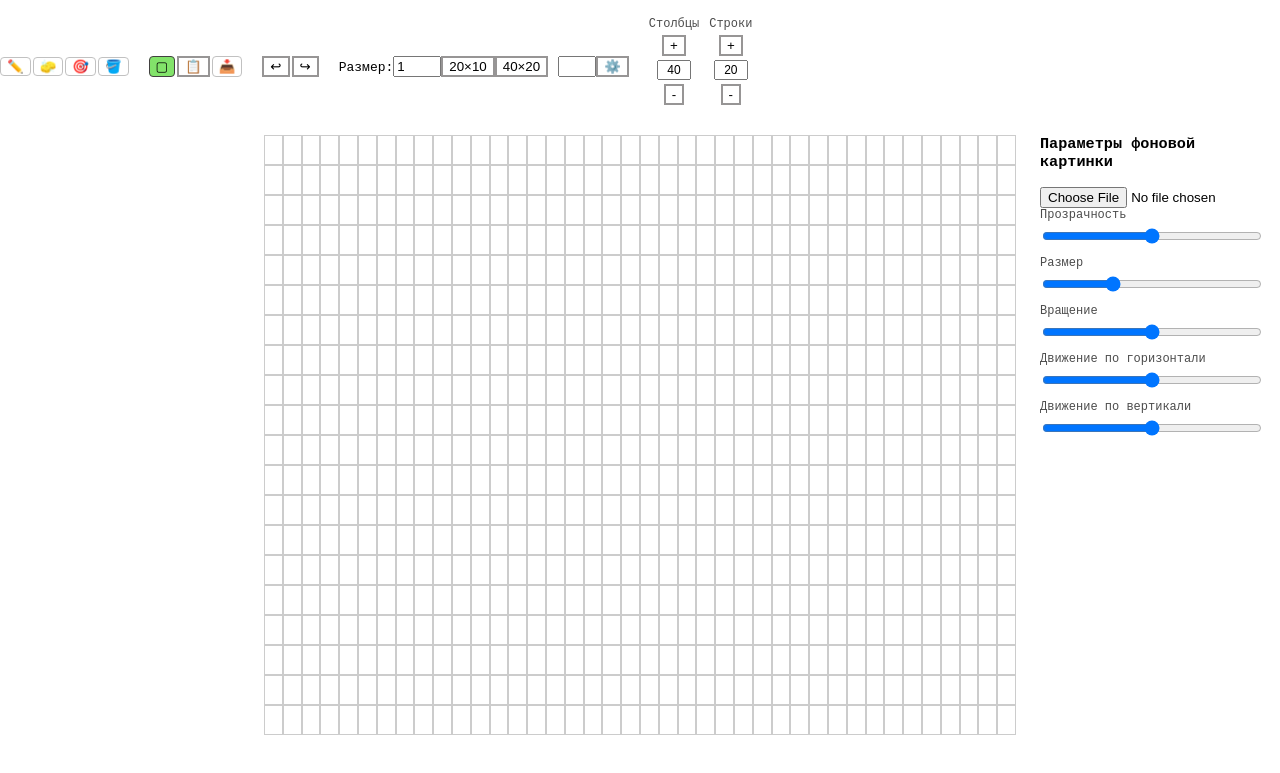
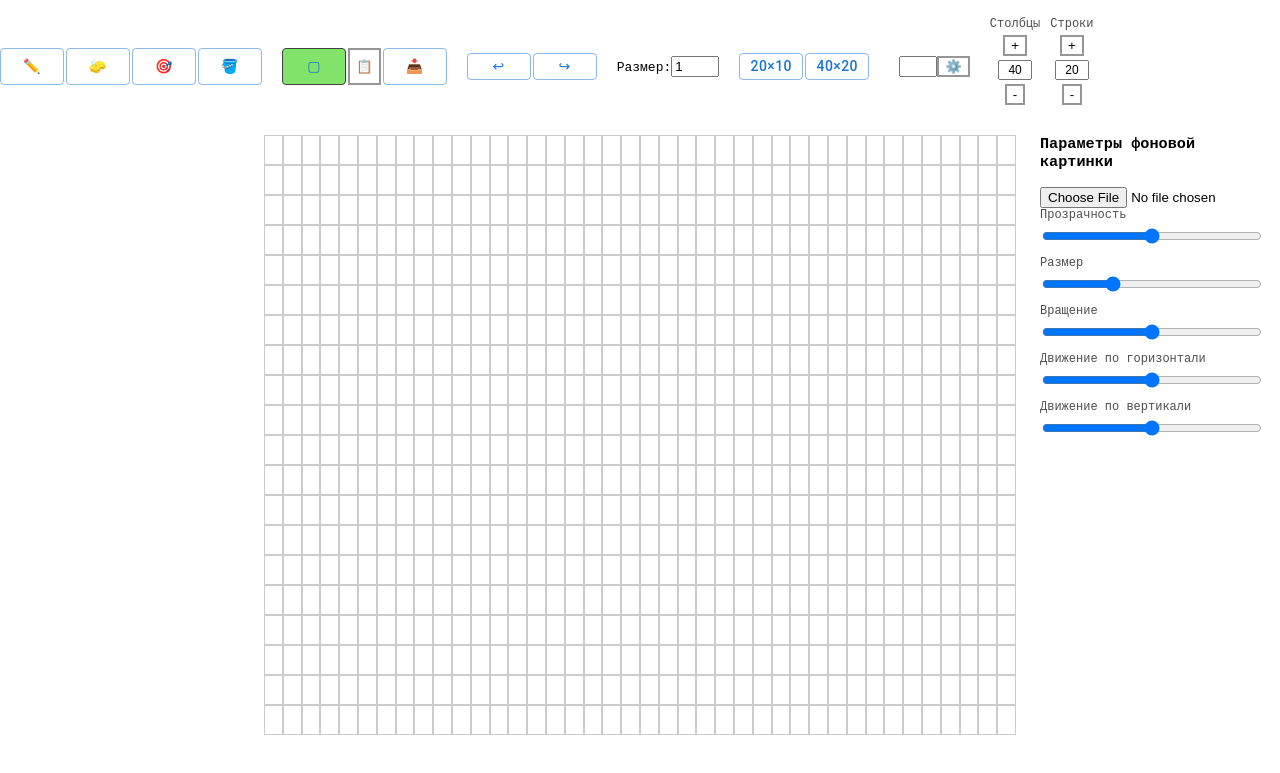
Before and after one commit to PinguiculaW/dots, a React (Vite) app: page / in a window 1280 px wide. Shown: the top 773 px of the page. Built offline with nearby package versions, Linux system fonts and the light colour scheme; a web font is replaced by a local one.

Commit message:
use Button

```diff
--- a/package.json
+++ b/package.json
@@ -12,6 +12,10 @@
     "deploy": "gh-pages -d dist"
   },
   "dependencies": {
+    "@emotion/react": "^11.14.0",
+    "@emotion/styled": "^11.14.1",
+    "@mui/icons-material": "^9.0.0",
+    "@mui/material": "^9.0.0",
     "gh-pages": "^6.3.0",
     "react": "^19.2.5",
     "react-dom": "^19.2.5"
--- a/src/components/Toolbar.tsx
+++ b/src/components/Toolbar.tsx
@@ -1,8 +1,10 @@
 import React from "react";
 
 import BrailleEditorModal from "./BrailleEditorModal";
-import { useState } from "react";
-import type { Tool, Selection } from "../types";
+import {useState} from "react";
+import type {Tool, Selection} from "../types";
+import Button from '@mui/material/Button';
+
 
 interface ToolbarProps {
   selectedTool: Tool;
@@ -37,7 +39,8 @@ const Toolbar: React.FC<ToolbarProps> = ({
                                          }) => {
   const [showModal, setShowModal] = useState(false);
   const toolButton = (tool: Tool, icon: string) => (
-        <button
+    <Button
+      variant='outlined'
       onClick={() => {
         setSelectedTool(tool);
         setSelection(null); // 🔥 вот это ключ
@@ -45,7 +48,7 @@ const Toolbar: React.FC<ToolbarProps> = ({
       className={selectedTool === tool ? "tool active" : "tool"}
     >
       {icon}
-        </button>
+    </Button>
   );
 
   return (
@@ -64,8 +67,8 @@ const Toolbar: React.FC<ToolbarProps> = ({
       </div>
 
       <div className="group">
-            <button onClick={undo}>↩</button>
-            <button onClick={redo}>↪</button>
+        <Button sx={{p:0}} variant='outlined'  onClick={undo}>↩</Button>
+        <Button sx={{p:0}} variant='outlined'  onClick={redo}>↪</Button>
       </div>
 
       {showModal && (
@@ -78,7 +81,7 @@ const Toolbar: React.FC<ToolbarProps> = ({
           onClose={() => setShowModal(false)}
         />
       )}
-
+      <div className="group">
         <label>
           Размер:
           <input
@@ -91,31 +94,33 @@ const Toolbar: React.FC<ToolbarProps> = ({
             }
           />
         </label>
+      </div>
 
-      <button onClick={() => resizeGrid(20, 10)}>20×10</button>
-      <button onClick={() => resizeGrid(40, 20)}>40×20</button>
-
+      <div className="group">
+        <Button sx={{p:0}} variant='outlined' onClick={() => resizeGrid(20, 10)}>20×10</Button>
+        <Button sx={{p:0}} variant='outlined' onClick={() => resizeGrid(40, 20)}>40×20</Button>
+      </div>
       {/* Используем setSelectedSymbol */}
       <input
         type="text"
         value={selectedSymbol}
         onChange={(e) => setSelectedSymbol(e.target.value)}
         maxLength={1}
-        style={{ width: 30, marginLeft: 10 }}
+        style={{width: 30, marginLeft: 10}}
       />
       <button onClick={() => setShowModal(true)}>⚙️</button>
       <div className="grid-size-controls">
         <div className="control">
           <label>Столбцы</label>
           <button onClick={() => resizeGrid(width + 1, height)}>+</button>
-                <input type="number" value={width} readOnly />
+          <input type="number" value={width} readOnly/>
           <button onClick={() => resizeGrid(width - 1, height)}>-</button>
         </div>
 
         <div className="control">
           <label>Строки</label>
           <button onClick={() => resizeGrid(width, height + 1)}>+</button>
-                <input type="number" value={height} readOnly />
+          <input type="number" value={height} readOnly/>
           <button onClick={() => resizeGrid(width, height - 1)}>-</button>
         </div>
       </div>
```
Also changed, not shown: 1 other file (tests, documents, lock files or other folders). Lines whose indentation alone changed are shown as unchanged.
